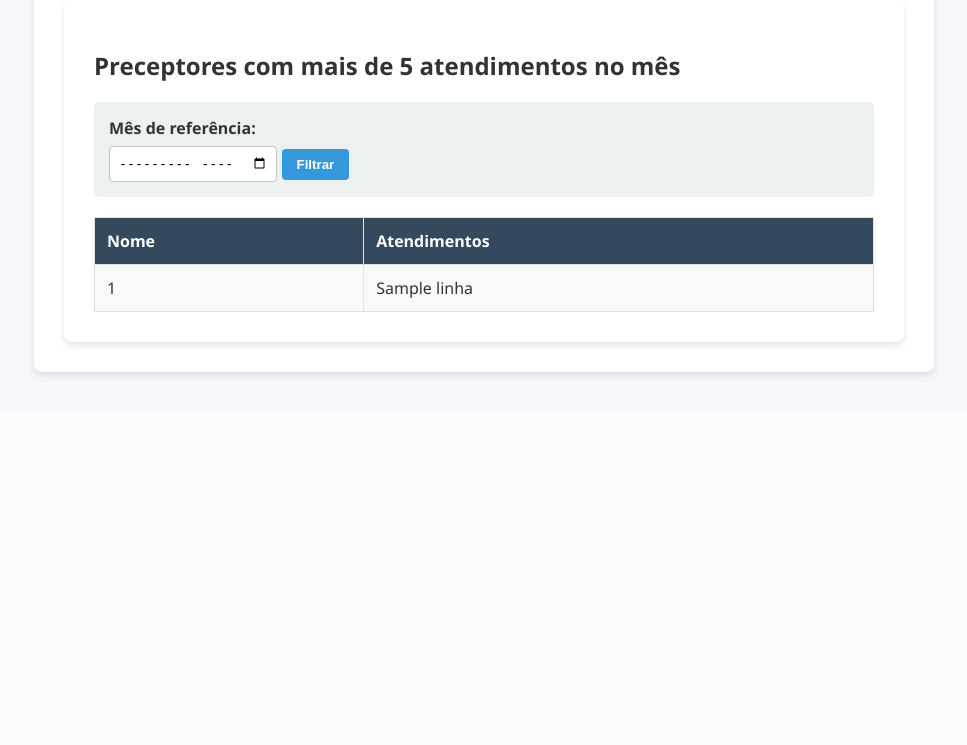
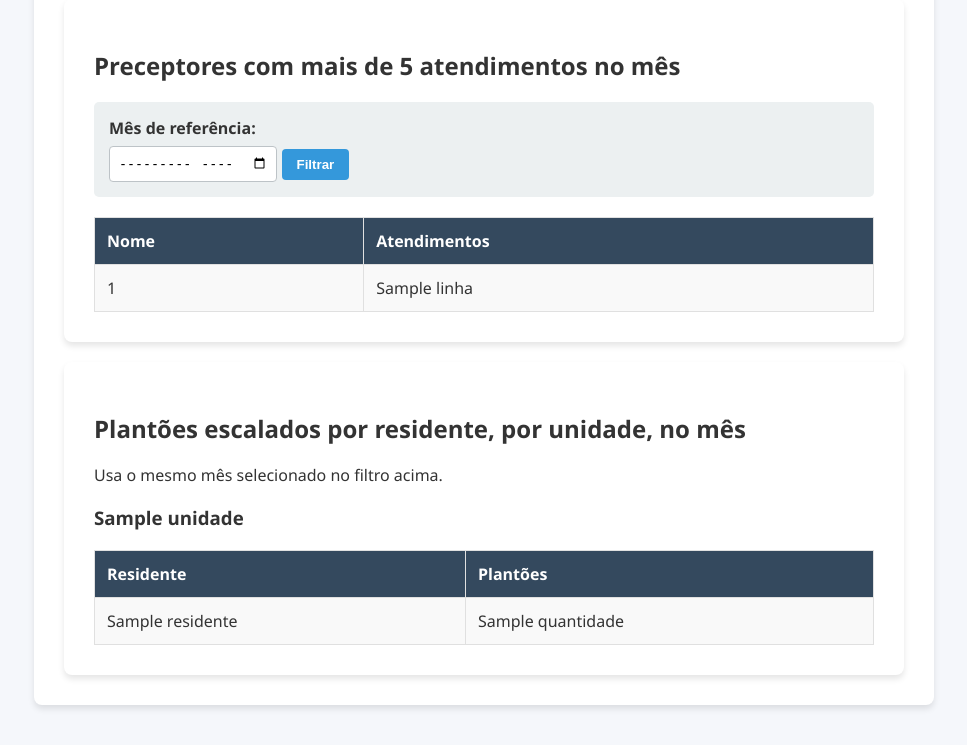
Before and after one commit to euvictoroliveira/Projeto-banco-de-dados-Parte-I, a Flask app: template templates/estatisticas.html in a window 1280 px wide. Shown: the part 532-1277 px from the top of the page, without its empty margins (156-1123 px from the left). Before the commit the page ends 910 px from the top, so only its background shows below. Run offline with Flask 3, Linux system fonts and the light colour scheme; the template is opened without the code that fills it: most values are stand-ins (such as "Sample title", 1, 10 or a date in 2020).

Commit message:
[etapa 1] quantidade de plantões escalados por residente no mês corrente, para cada unidade

```diff
--- a/init.sql
+++ b/init.sql
@@ -110,7 +110,10 @@ CREATE TABLE escala (
     dia_semana VARCHAR(15) NOT NULL,
     turno VARCHAR(10) NOT NULL,
     id_residente INTEGER NOT NULL,
-    id_preceptor INTEGER NOT NULL
+    id_preceptor INTEGER NOT NULL,
+    dia_plantao INTEGER NOT NULL CHECK (dia_plantao BETWEEN 1 AND 31),
+    mes_plantao INTEGER NOT NULL CHECK (mes_plantao BETWEEN 1 AND 12),
+    ano_plantao INTEGER NOT NULL
 );
 
 -- Cria a tabela de procedimento realizado
--- a/templates/estatisticas.html
+++ b/templates/estatisticas.html
@@ -74,6 +74,40 @@
 
     </div>
 
+    <div class="container">
+
+    <h2>Plantões escalados por residente, por unidade, no mês</h2>
+
+    <p>Usa o mesmo mês selecionado no filtro acima.</p>
+
+    {% for unidade, linhas in plantoes_por_unidade.items() %}
+    <h3>{{ unidade }}</h3>
+    <table>
+        <tr>
+            <th>Residente</th>
+            <th>Plantões</th>
+        </tr>
+
+        {% for residente, quantidade in linhas %}
+        <tr>
+            <td>{{ residente }}</td>
+            <td>{{ quantidade }}</td>
+        </tr>
+        {% endfor %}
+    </table>
+    {% else %}
+    <table>
+        <tr>
+            <th>Unidade</th>
+        </tr>
+        <tr>
+            <td class="vazio">Nenhum plantão escalado neste mês.</td>
+        </tr>
+    </table>
+    {% endfor %}
+
+    </div>
+
 </div>
 
 </body>
```
Also changed, not shown: routes/estatisticas.py (+30 -0 lines).
